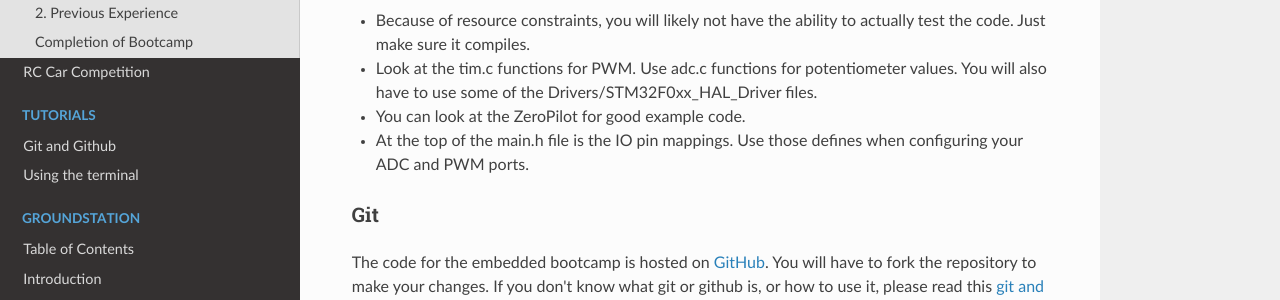
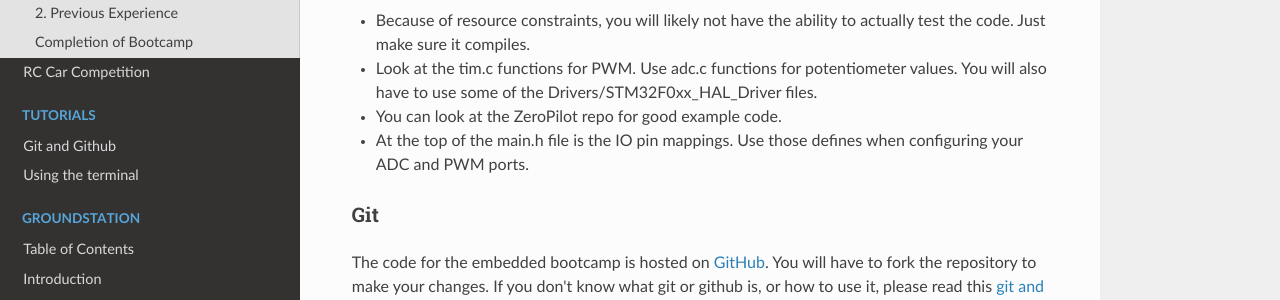
Before and after one commit to UWARG/docs, an MkDocs documentation site: the page built from docs/bootcamp/embedded.md, in a window 1280 px wide and 900 px high, scrolled down 1406 px. Shown: the part 151-451 px from the top of the window. Built offline with MkDocs 1.6.1, drawn with Linux system fonts in a browser that asks for light colours; nearby versions of some CDN libraries; old or Windows-style settings are respelled for this version of MkDocs.

Commit message:
changed a word

```diff
--- a/docs/bootcamp/embedded.md
+++ b/docs/bootcamp/embedded.md
@@ -38,7 +38,7 @@ You are tasked with implementing this on the Safety Controller.
 
 - Because of resource constraints, you will likely not have the ability to actually test the code. Just make sure it compiles.
 - Look at the tim.c functions for PWM. Use adc.c functions for potentiometer values. You will also have to use some of the Drivers/STM32F0xx_HAL_Driver files.
-- You can look at the ZeroPilot for good example code.
+- You can look at the ZeroPilot repo for good example code.
 - At the top of the main.h file is the IO pin mappings. Use those defines when configuring your ADC and PWM ports.
 
 ### Git
```
